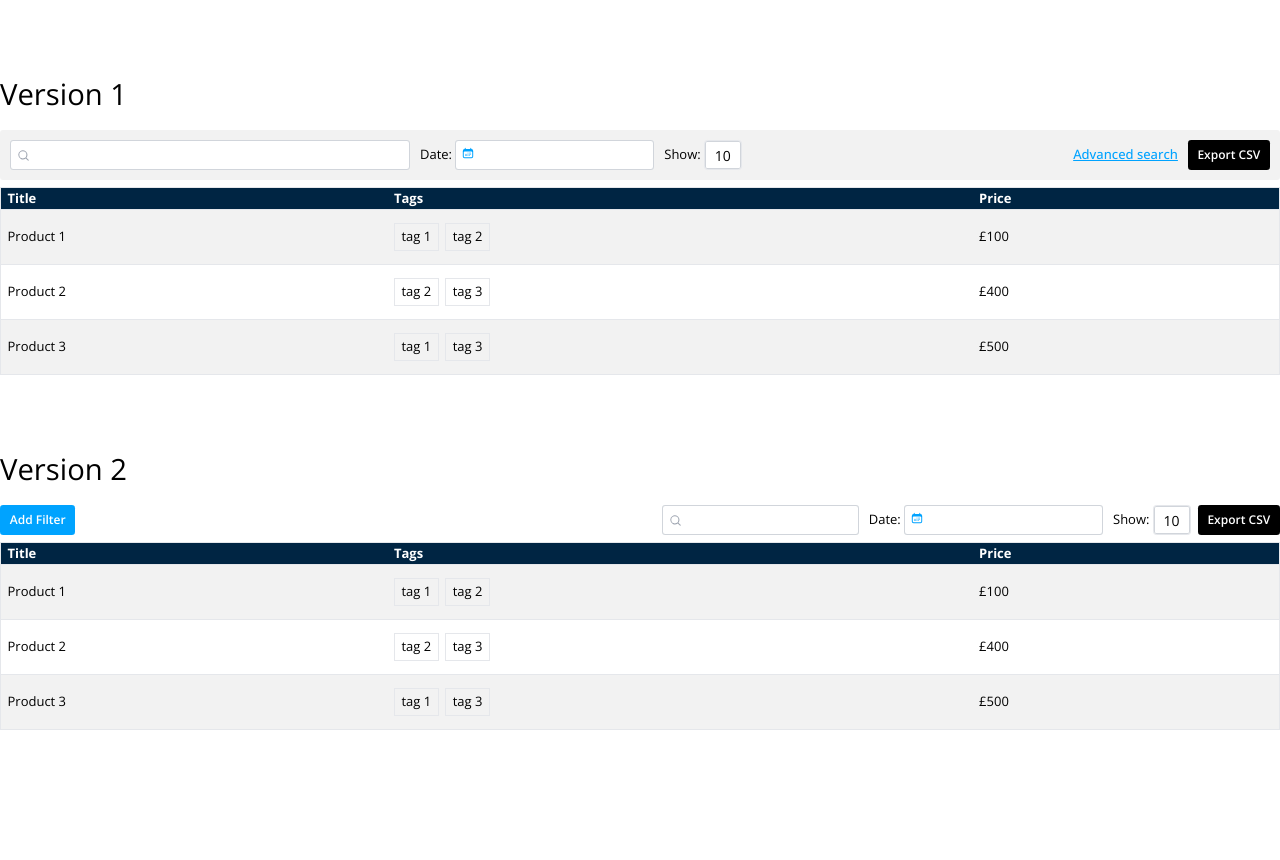
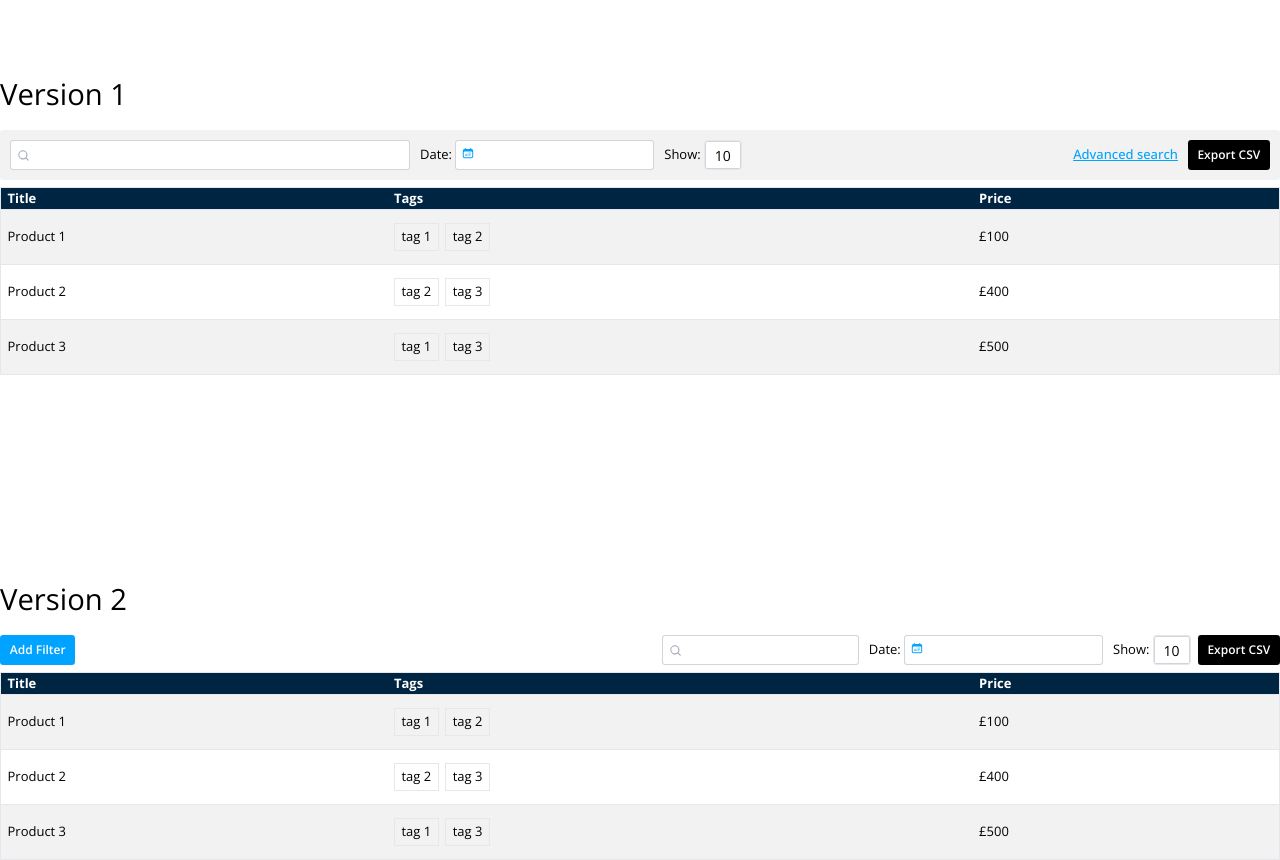
Before and after one commit to nugthan/fc-filters, a Next.js app: page / in a window 1280 px wide. Before the commit the page ends 800 px from the top, so only its background shows below. Built offline with nearby package versions, Linux system fonts and the light colour scheme.

Commit message:
increase space

```diff
--- a/src/pages/index.js
+++ b/src/pages/index.js
@@ -18,7 +18,7 @@ export default function Home() {
       <div className={'container mx-auto mt-24'}>
           <p className={'text-4xl mb-6'}>Version 1</p>
           <VersionOne />
-          <p className={'text-4xl mb-6 mt-24'}>Version 2</p>
+          <p className={'text-4xl mb-6 mt-64'}>Version 2</p>
           <VersionTwo />
       </div>
 
```
